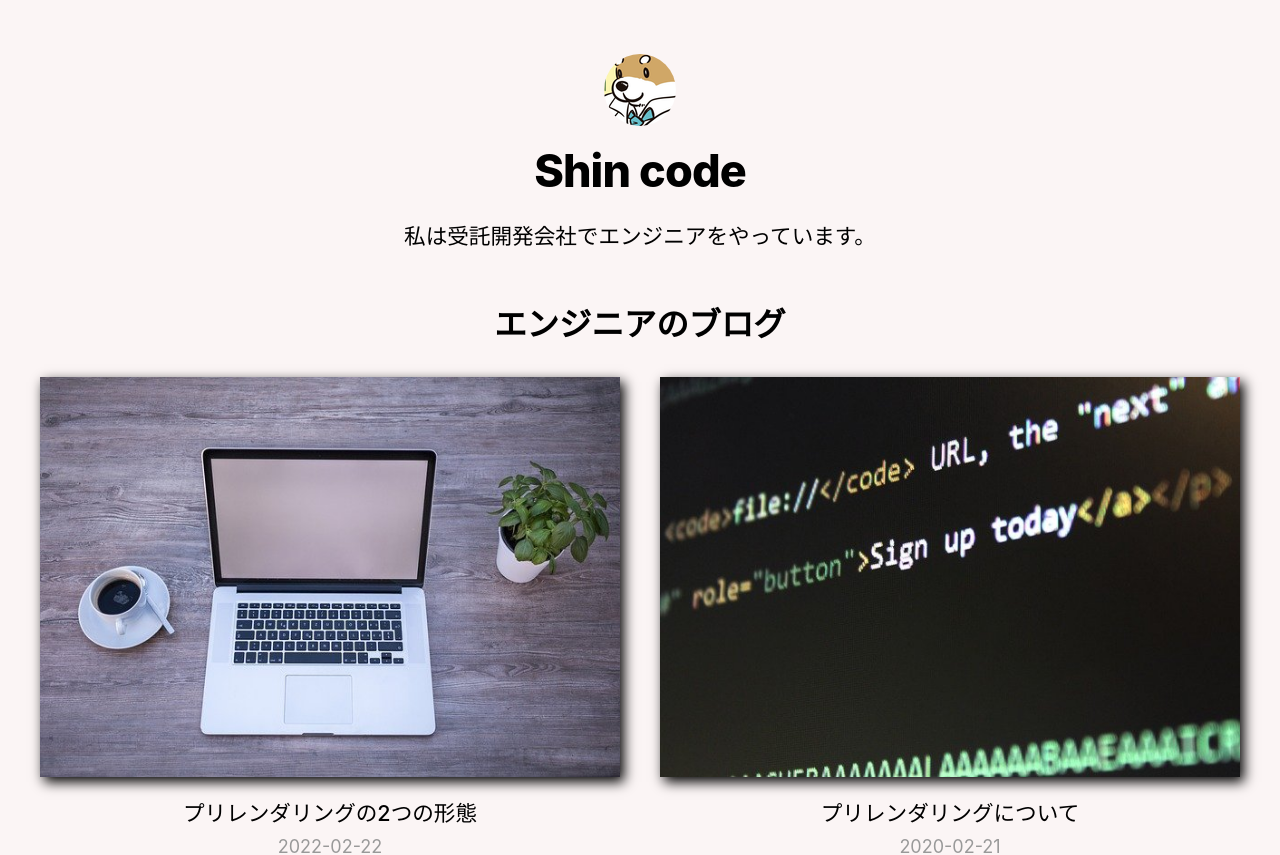
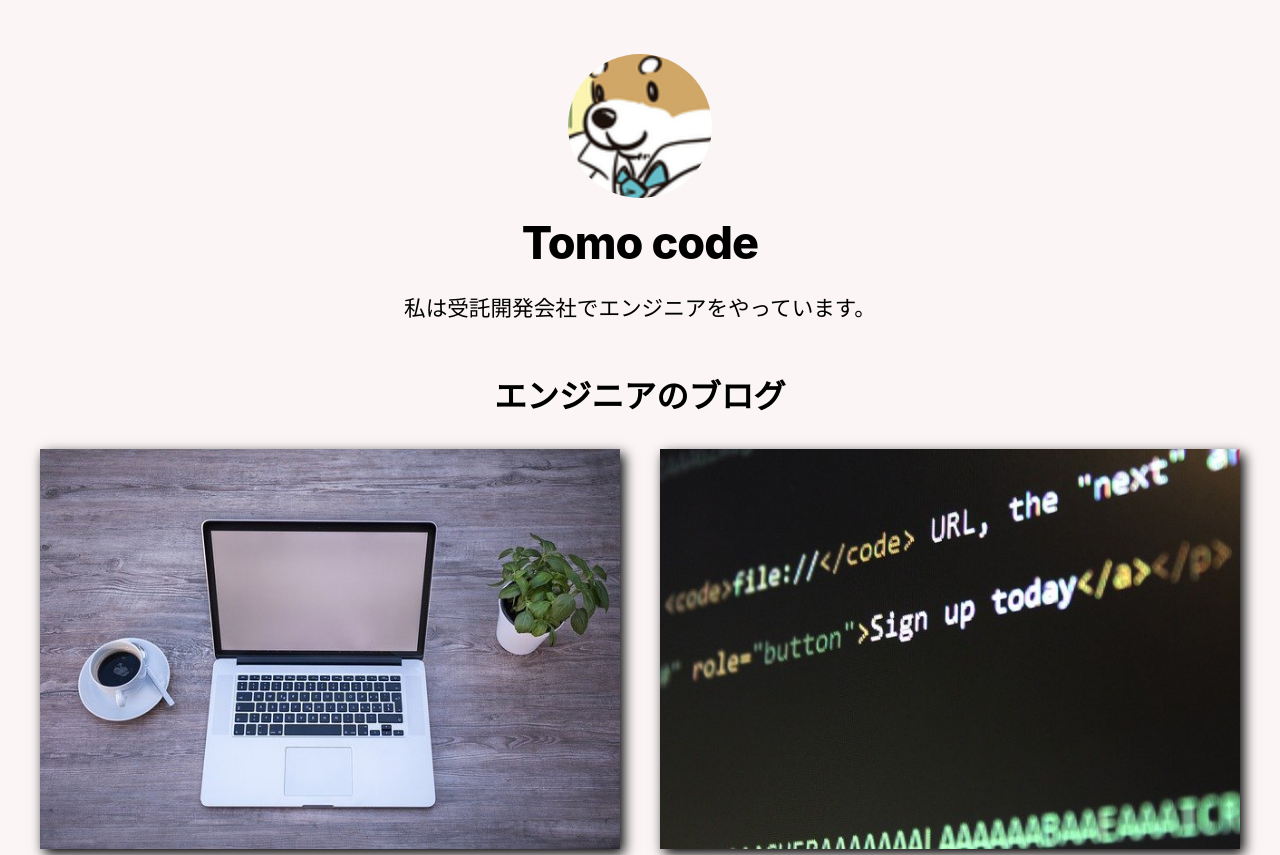
Before and after one commit to Tomo-kw/nextjs-microblog, a Next.js app: page / in a window 1280 px wide. Shown: the top 855 px of the page. Built offline with nearby package versions, Linux system fonts and the light colour scheme.

Commit message:
マイクロブログ完成

```diff
--- a/components/Layout.js
+++ b/components/Layout.js
@@ -3,20 +3,38 @@ import Link from "next/link";
 import styles from "./layout.module.css"
 import utileStyles from "../styles/utils.module.css"
 
-const name = "Shin code"
+const name = "Tomo code"
 export const siteTitle = "Next.js blog"
 
-function Layout ({ children }) {
+function Layout ({ children, home }) {
     return (
         <div className={styles.container}>
             <Head>
                 <Link rel="icon" href="/favicon.ico"></Link>
             </Head>
             <heaer className={styles.header}>
-                <img src="/images/profile.png" className={utileStyles.borderCircle} />
-                <h1 className={ utileStyles.heading2Xl }>{ name }</h1>
+                {home ? (
+                    <>
+                        <img
+                            src="/images/profile.png"
+                            className={`${utileStyles.borderCircle} ${styles.headerHomeImage}`}
+                        />
+                        <h1 className={ utileStyles.heading2Xl }>{ name }</h1>
+                    </>
+                ) : (
+                    <>
+                        <img
+                            src="/images/profile.png"
+                            className={`${utileStyles.borderCircle}`}
+                        />
+                        <h1 className={ utileStyles.heading2Xl }>{ name }</h1>
+                    </>
+                )}
             </heaer>
             <main>{ children }</main>
+            {!home && (
+                <Link href="/">←ホームへ戻る</Link>
+            )}
         </div>
     )
 }
--- /dev/null
+++ b/pages/404.js
@@ -0,0 +1,3 @@
+export default function Custom404() {
+    return <h1>ページが見つかりませんでした。</h1>
+}
--- a/pages/index.js
+++ b/pages/index.js
@@ -1,7 +1,7 @@
 import Head from 'next/head'
 import Image from 'next/image'
 import styles from '@/styles/Home.module.css'
-import Layout from "../components/Layout"
+import Layout, { siteTitle } from "../components/Layout"
 import utilStyle from '../styles/utils.module.css'
 import { getPostsData } from '@/lib/post'
 
@@ -30,7 +30,10 @@ export async function getStaticProps() {
 
 export default function Home({ allPostsData }) {
   return (
-    <Layout>
+    <Layout home>
+      <Head>
+        <title>{siteTitle}</title>
+      </Head>
       <section className={utilStyle.headingMd}>
         <p>私は受託開発会社でエンジニアをやっています。</p>
       </section>
--- a/pages/posts/[id].js
+++ b/pages/posts/[id].js
@@ -1,5 +1,6 @@
 import Layout from "@/components/Layout";
 import { getAllPostIds, getPostData } from "@/lib/post";
+import Head from "next/head";
 import utileStyles from "../../styles/utils.module.css"
 
 export async function getStaticPaths() {
@@ -25,6 +26,9 @@ export async function getStaticProps({ params }) {
 export default function Post({ postData }) {
     return (
         <Layout>
+            <Head>
+                <title>{postData.title}</title>
+            </Head>
             <article>
                 <h1 className={utileStyles.headingX1}>{postData.title}</h1>
                 <div className={utileStyles.lightText}>{postData.date}</div>
```
